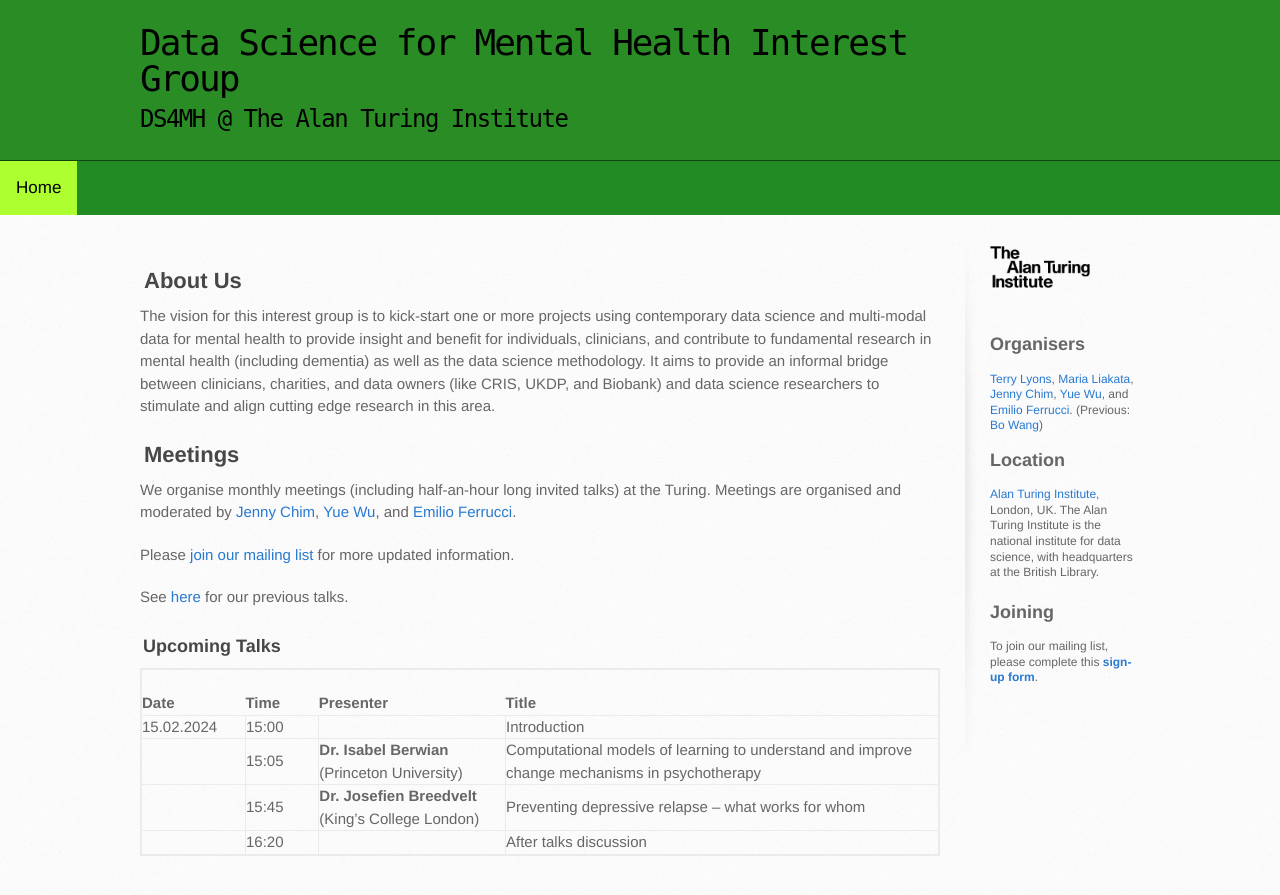
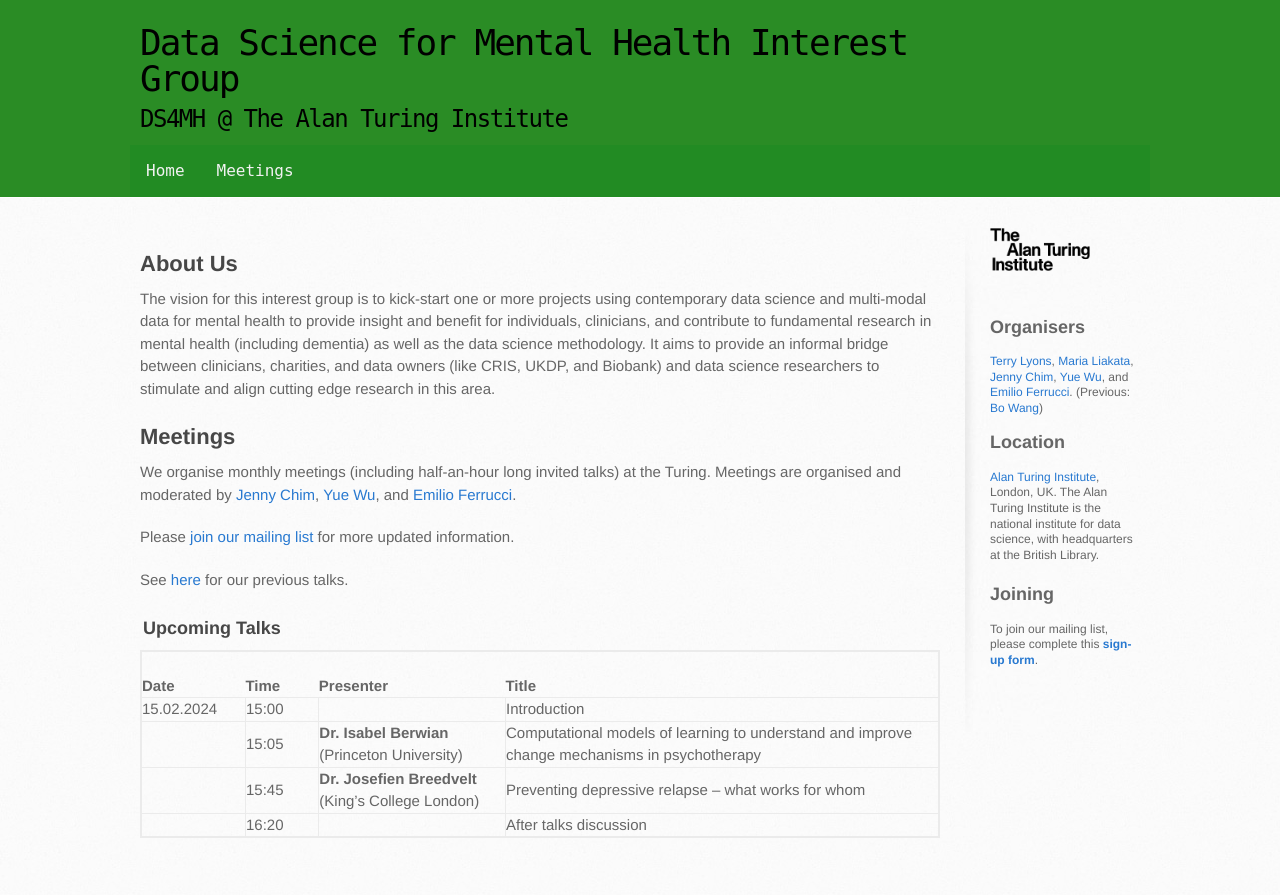
Before and after one commit to turing-ds4mh/turing-ds4mh.github.io, a Jekyll site: the page built from index.md, in a window 1280 px wide. Shown: the top 895 px of the page. Built offline with Jekyll 4.4.1, drawn with Linux system fonts in a browser that asks for light colours.

Commit message:
Update template 2024

```diff
--- a/_config.yml
+++ b/_config.yml
@@ -3,9 +3,3 @@
 show_downloads: false
 google_analytics:
 theme: jekyll-theme-architect
-
-pages:
-- title: Home
-  url: index.html
-- title: Meetings
-  url: meetings.html
--- /dev/null
+++ b/_data/navigation.yml
@@ -0,0 +1,5 @@
+main:
+- title: Home
+  url: index.html
+- title: Meetings
+  url: meetings.html
--- a/_layouts/default.html
+++ b/_layouts/default.html
@@ -24,14 +24,16 @@
         </a>
         <h2>{{ site.description | default: site.github.project_tagline }}</h2>
       </div>
+      <div class="topnav">
+        {% for nav in site.data.navigation.main %}
+            <a href="{{ '/' | absolute_url }}{{ nav.url }}">{{ nav.title }}</a>
+        {% endfor %}
+      </div>
+
+
     </header>
 
-    <div class="topnav">
-      <a class="active" href="{{ '/' | absolute_url }}">Home</a>
-      {% for item in site.pages %}
-          <a href="{{ item.url }}">{{ item.title }}</a>
-      {% endfor %}
-    </div>
+
 
     <div id="content-wrapper">
       <div class="inner clearfix">
--- a/_sass/jekyll-theme-architect.scss
+++ b/_sass/jekyll-theme-architect.scss
@@ -24,10 +24,9 @@
 
 header {
   padding-top: 25px;
-  padding-bottom: 25px;
+  padding-bottom: 0px;
   font-family: 'Monospace', 'Helvetica Neue', Helvetica, Arial, serif;
   background: #228b23 url(../images/header-bg.jpg) 0 0 repeat-x;
-  border-bottom: solid 1px #114412;
 }
 
 header h1 {
@@ -57,6 +56,7 @@
 .inner {
   position: relative;
   width: 1000px;
+  padding-bottom:10px;
   margin: 0 auto;
 }
 
@@ -76,7 +76,6 @@
 
 aside#sidebar {
   float: right;
-  font-family:'Franklin Gothic Medium', 'Arial Narrow', Arial, sans-serif;
   width: 150px;
   min-height: 600px;
   padding-left: 25px;
@@ -197,7 +196,7 @@
   font-weight: normal;
   color: #474747;
   text-indent: 6px;
-  letter-spacing: -1px;
+  letter-spacing: 1px;
 }
 
 
@@ -208,7 +207,7 @@
   font-size: 22px;
   font-weight: bold;
   color: #474747;
-  text-indent: 4px;
+  text-indent: 0px;
 }
 
 #main-content h3 {
@@ -424,24 +423,21 @@
 .topnav {
   background-color: #228b23;
   overflow: hidden;
+  position: relative;
+  width: 1020px;
+  margin: 0 auto;
 }
 
 /* Style the links inside the navigation bar */
 .topnav a {
   float: left;
   color: #f2f2f2;
-  text-align: center;
-  font-family: 'Franklin Gothic Medium', 'Arial Narrow', Arial, sans-serif;
+  text-align: left;
   padding: 14px 16px;
   text-decoration: none;
-  font-size: 17px;
+  font-size: 16px;
 }
 
-/* Change the color of links on hover */
-.topnav a:hover {
-  background-color: greenyellow;
-  color: black;
-}
 
 /* Add a color to the active/current link */
 .topnav a.active {
```
Also changed, not shown: Gemfile.lock, 9 other files.
